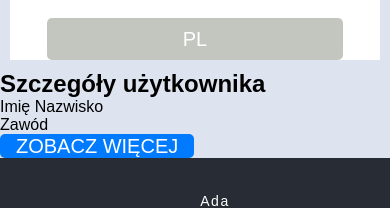
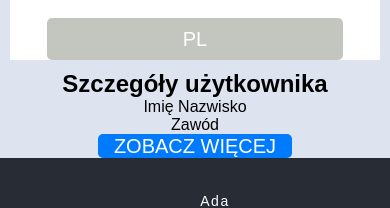
Before and after one commit to AdriannaLen/employee-app, a React (Create React App) app: page /user-list/1 in a window 390 px wide. Shown: the part 298-506 px from the top of the page. Built offline with nearby package versions, Linux system fonts and the light colour scheme; no server answers.

Commit message:
latest commit

```diff
--- a/src/components/Card/Card.scss
+++ b/src/components/Card/Card.scss
@@ -1,3 +1,7 @@
 .card {
     border-radius: 15px;
+    @media (max-width: 769px) {
+    text-align: center;
+    align-items: center;
+    }
 }
```
